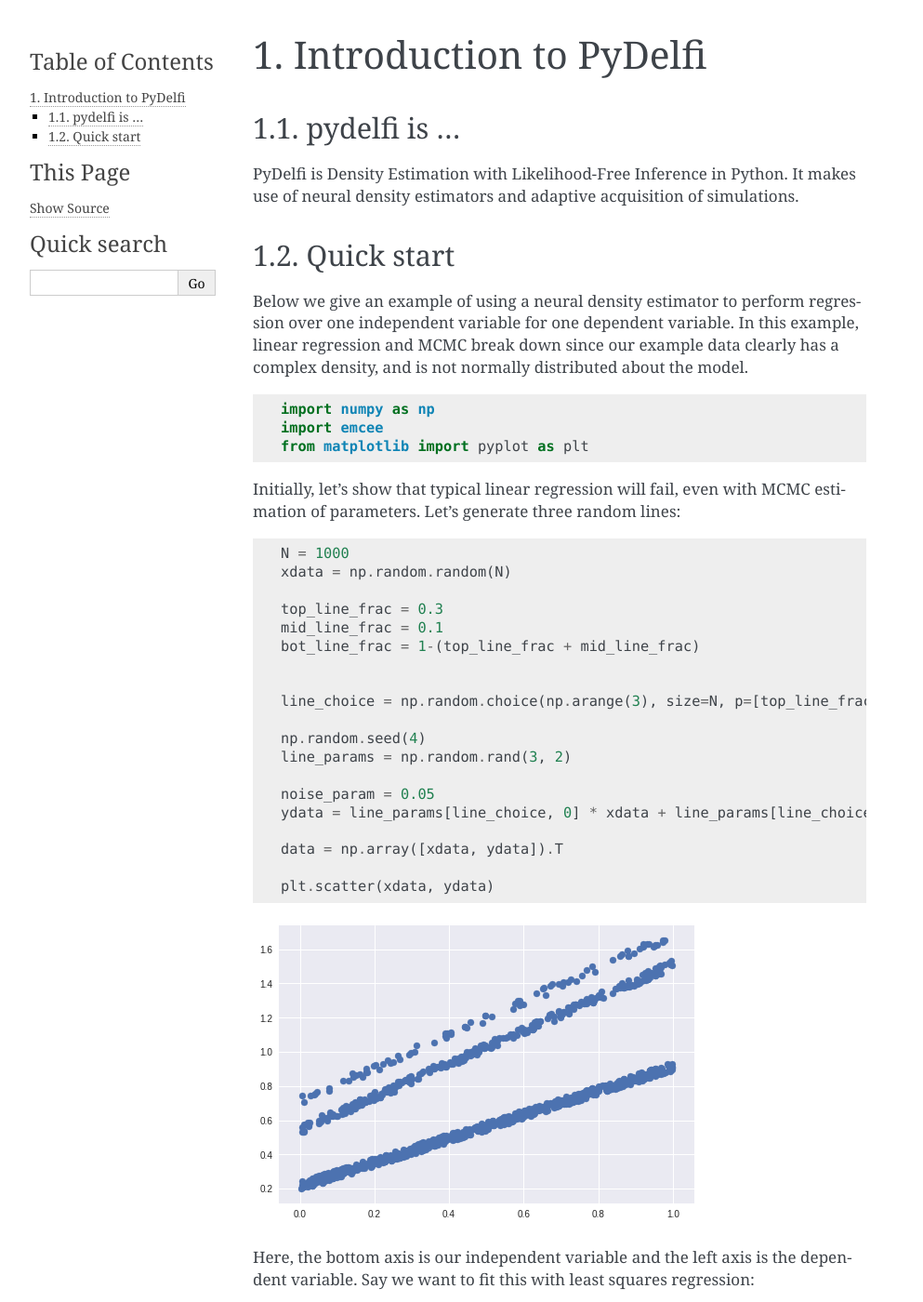
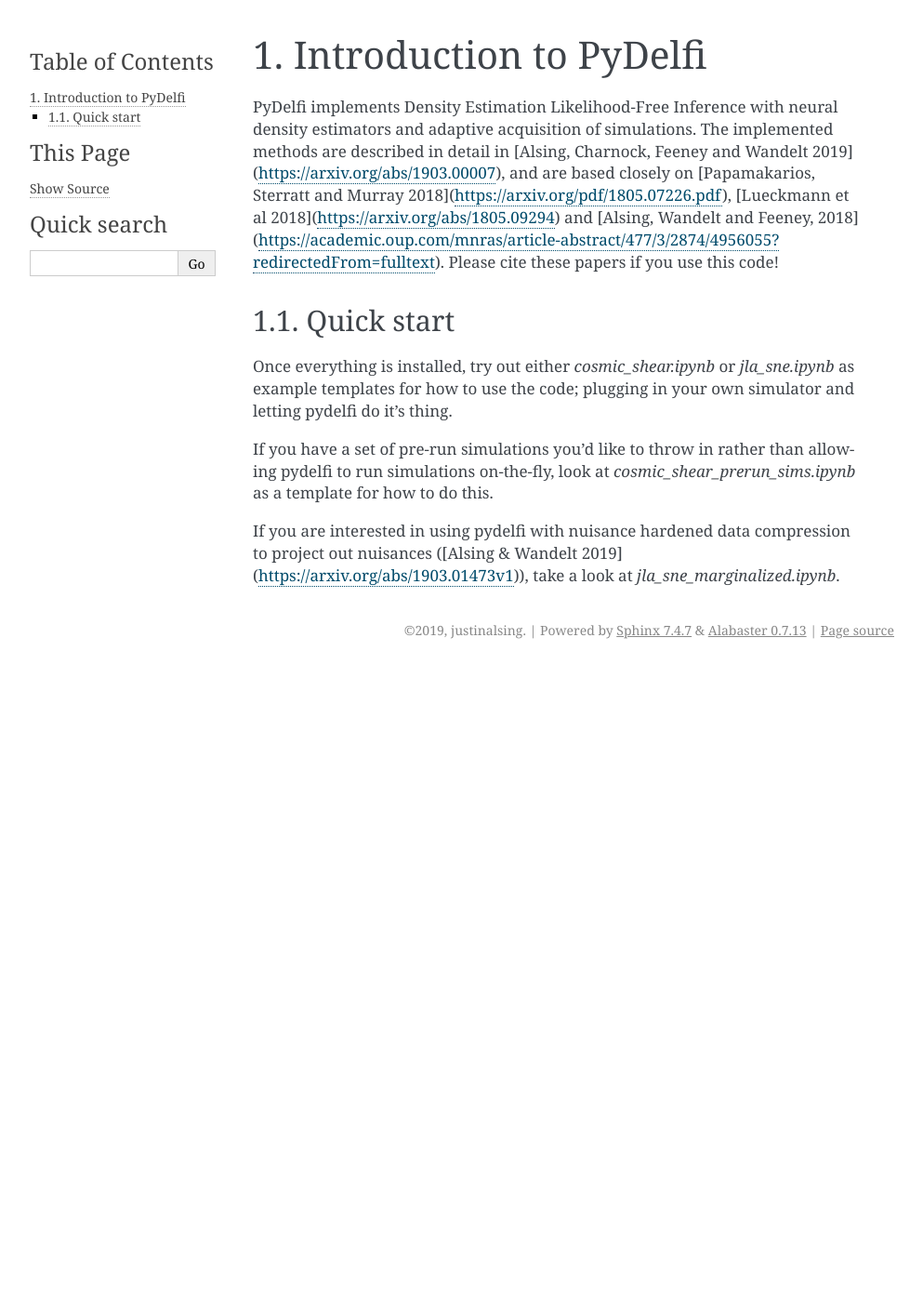
Before and after one commit to justinalsing/pydelfi, a Sphinx documentation site: the page built from docs/source/intro.rst, in a window 1280 px wide and 1400 px high. Shown: the whole window at 93% size, without its empty margins (148-1141 px from the left). Built offline with Sphinx 7.4.7, drawn with Linux system fonts in a browser that asks for light colours; pages that are not in the unit, such as notebooks, are missing from menus; some of the changed text lies outside the part shown.

Commit message:
Update intro.rst

```diff
--- a/docs/source/intro.rst
+++ b/docs/source/intro.rst
@@ -1,156 +1,14 @@
 Introduction to PyDelfi
 =======================
 
-pydelfi is ...
---------------
-
-PyDelfi is Density Estimation with
-Likelihood-Free Inference in Python. It makes use of
-neural density estimators and adaptive acquisition of simulations.
+PyDelfi implements Density Estimation Likelihood-Free Inference with neural density estimators and adaptive acquisition of simulations. The implemented methods are described in detail in [Alsing, Charnock, Feeney and Wandelt 2019](https://arxiv.org/abs/1903.00007), and are based closely on [Papamakarios, Sterratt and Murray 2018](https://arxiv.org/pdf/1805.07226.pdf), [Lueckmann et al 2018](https://arxiv.org/abs/1805.09294) and [Alsing, Wandelt and Feeney, 2018](https://academic.oup.com/mnras/article-abstract/477/3/2874/4956055?redirectedFrom=fulltext). Please cite these papers if you use this code!
 
 
 Quick start
 -----------
 
+Once everything is installed, try out either `cosmic_shear.ipynb` or `jla_sne.ipynb` as example templates for how to use the code; plugging in your own simulator and letting pydelfi do it's thing.
 
-Below we give an example of using a neural density estimator to perform
-regression over one independent variable for one dependent variable.
-In this example, linear regression and MCMC break down
-since our example data clearly has a complex density, and is not
-normally distributed about the model.
+If you have a set of pre-run simulations you'd like to throw in rather than allowing pydelfi to run simulations on-the-fly, look at `cosmic_shear_prerun_sims.ipynb` as a template for how to do this.
 
-.. code:: python
-
-   import numpy as np
-   import emcee
-   from matplotlib import pyplot as plt
-
-Initially, let's show that typical linear regression will fail,
-even with MCMC estimation of parameters.
-Let's generate three random lines:
-
-.. code:: python
-
-   N = 1000
-   xdata = np.random.random(N)
-
-   top_line_frac = 0.3
-   mid_line_frac = 0.1
-   bot_line_frac = 1-(top_line_frac + mid_line_frac)
-
-
-   line_choice = np.random.choice(np.arange(3), size=N, p=[top_line_frac, mid_line_frac, bot_line_frac])
-
-   np.random.seed(4)
-   line_params = np.random.rand(3, 2)
-
-   noise_param = 0.05
-   ydata = line_params[line_choice, 0] * xdata + line_params[line_choice, 1] + noise_param*(np.random.rand(N) - 0.5)
-
-   data = np.array([xdata, ydata]).T
-
-   plt.scatter(xdata, ydata)
-
-
-.. image:: media/part1.png
-
-Here, the bottom axis is our independent variable and the left
-axis is the dependent variable.
-Say we want to fit this with least squares regression:
-
-.. code:: python
-
-   def ln_prob_least_squares(x, data):
-      m = x[0]
-      b = x[1]
-      scale = x[2]
-
-      if scale <= 0:
-        return -np.inf
-
-      ytest = m*data[:, 0] + b
-
-      return -np.sum((ytest - data[:, 1])**2 / scale**2) - data.shape[0] * np.log(scale)
-
-   ndim, nwalkers = 3, 50
-   ivar = 1. / np.random.rand(ndim)
-   p0 = [np.random.rand(ndim) for i in range(nwalkers)]
-
-   sampler = emcee.EnsembleSampler(nwalkers, ndim, ln_prob_least_squares, args=[data])
-
-   pos, prob, state = sampler.run_mcmc(p0, 100)
-   sampler.reset()
-   sampler.run_mcmc(pos, 1000);
-
-We have found several potential parameters with MCMC,
-where the square error is treated the negative log-likelihood
-of a Gaussian (so the line has a Gaussian width).
-
-This finds us the following:
-
-.. code:: python
-
-   m = sampler.flatchain[:, 0]
-   b = sampler.flatchain[:, 1]
-   s = sampler.flatchain[:, 2]
-
-   plt.scatter(xdata, ydata)
-
-   np.random.seed(4)
-   for i in np.random.randint(0, len(m), 100):
-     plt.plot(xdata, m[i]*xdata + b[i], alpha=0.2, color='k')
-
-
-.. image:: media/part2.png
-
-Now, let's try using pydelfi to get a Gaussian mixture
-for each x value.
-
-
-.. code:: python
-
-   from pydelfi import ndes
-   import tensorflow as tf
-
-
-Let's generate a mixture model with 3 components
-and two hidden layers with 30 nodes each,
-with tanh activation functions.
-
-.. code:: python
-
-   nde = ndes.ndes.MixtureDensityNetwork(1, 1, 3, [30, 30], [tf.tanh, tf.tanh])
-   trainer = ndes.train.ConditionalTrainer(nde)
-   sess = tf.Session()
-   sess.run(tf.global_variables_initializer())
-   train_loss, val_loss = trainer.train(sess, (xdata[:, None], ydata[:, None]))
-
-
-Now we have our trained model. Let's evaluate it on a grid
-and plot the output:
-
-.. code:: python
-
-   x_grid = np.linspace(0, 1, 300)
-   y_grid = np.linspace(0, 2, 301)
-
-   x_grid, y_grid = np.meshgrid(x_grid, y_grid)
-
-   x_grid_ = x_grid.ravel()
-   y_grid_ = y_grid.ravel()
-
-   density_log = nde.eval((x_grid_[:, None], y_grid_[:, None]), sess)
-
-   plot_data = np.exp(density_log.reshape(301, 300))
-
-   plot_data_rgba = np.ones((301, 300, 4)) * 0.0
-   plot_data_rgba[:, :, -1] = plot_data
-
-   plt.figure(figsize=(9, 7))
-   plt.scatter(xdata, ydata, alpha=0.5)
-   plt.imshow(plot_data_rgba, origin='lower', extent=[0, 1, 0, 2], alpha=0.6, aspect='auto')
-
-
-This gives us the following regions:
-
-.. image:: media/part3.png
+If you are interested in using pydelfi with nuisance hardened data compression to project out nuisances ([Alsing & Wandelt 2019](https://arxiv.org/abs/1903.01473v1)), take a look at `jla_sne_marginalized.ipynb`.
```
